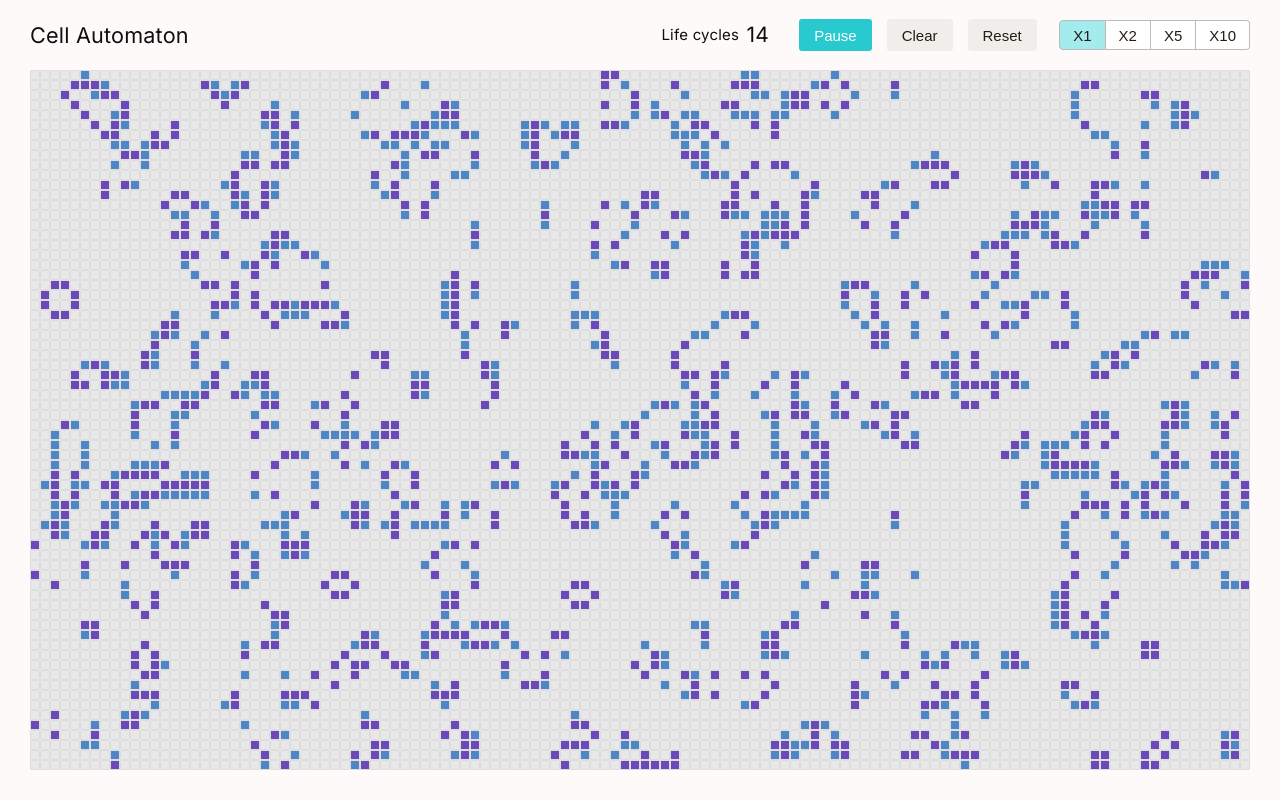
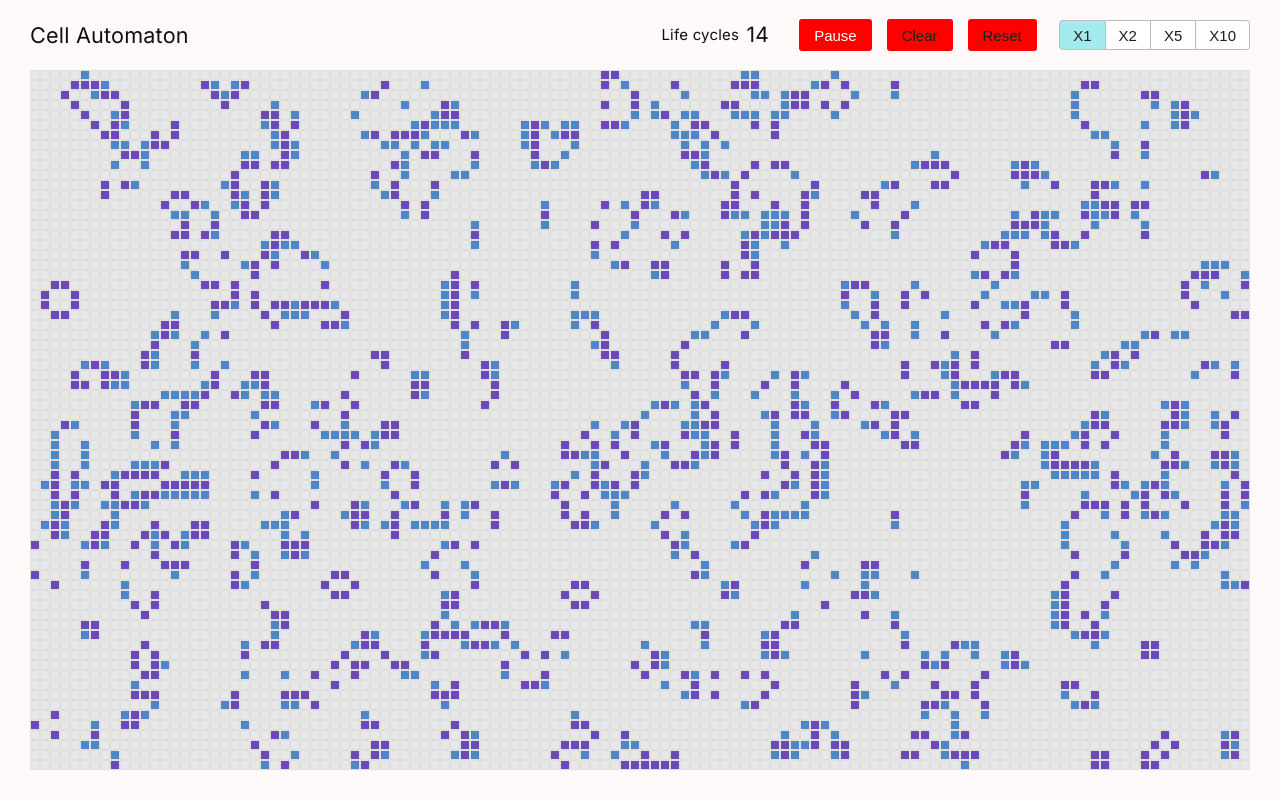
Before and after one commit to chazmcgrill/cell-automaton, a React (Create React App) app: page / in a window 1280 px wide. Built offline with nearby package versions, Linux system fonts and the light colour scheme.

Commit message:
Reverts button styling

```diff
--- a/src/components/ui/Button.tsx
+++ b/src/components/ui/Button.tsx
@@ -23,11 +23,8 @@ const StyledButton = styled.button<{ priority: ButtonPriority }>`
     cursor: pointer;
     background-color: ${({ priority, theme }) => priority === 'primary' ? theme.colors.primary : theme.colors.default};
     color: ${({ priority, theme }) => priority === 'primary' ? theme.colors.white : theme.colors.black};
-
-    &:active {
-        background-color: red;
-        color: ${({ priority, theme }) => priority === 'primary' ? theme.colors.white : theme.colors.black};
-    }
+    background-color: red;
+    color: ${({ priority, theme }) => priority === 'primary' ? theme.colors.white : theme.colors.black};
 
     &:hover {
         background-color: ${({ priority, theme }) => darken(0.1, priority === 'primary' ? theme.colors.primary : theme.colors.default)}
```
